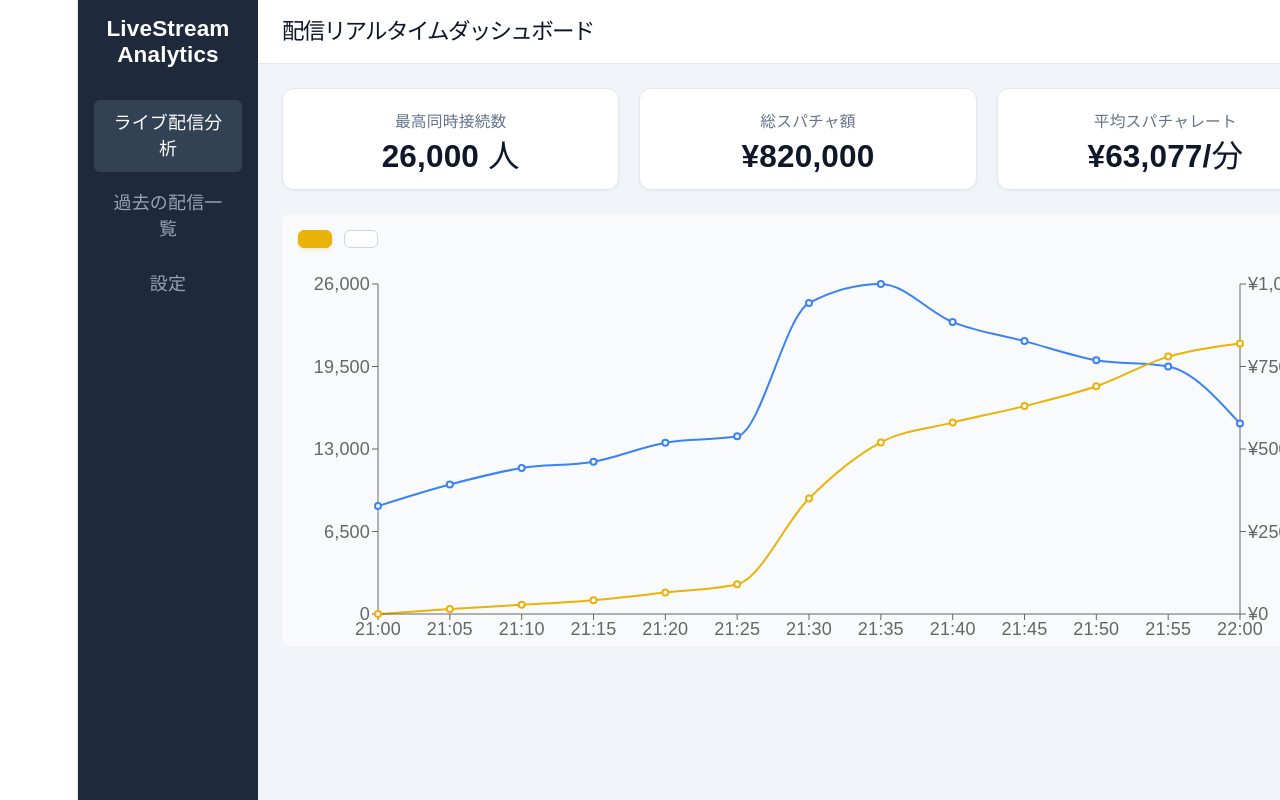
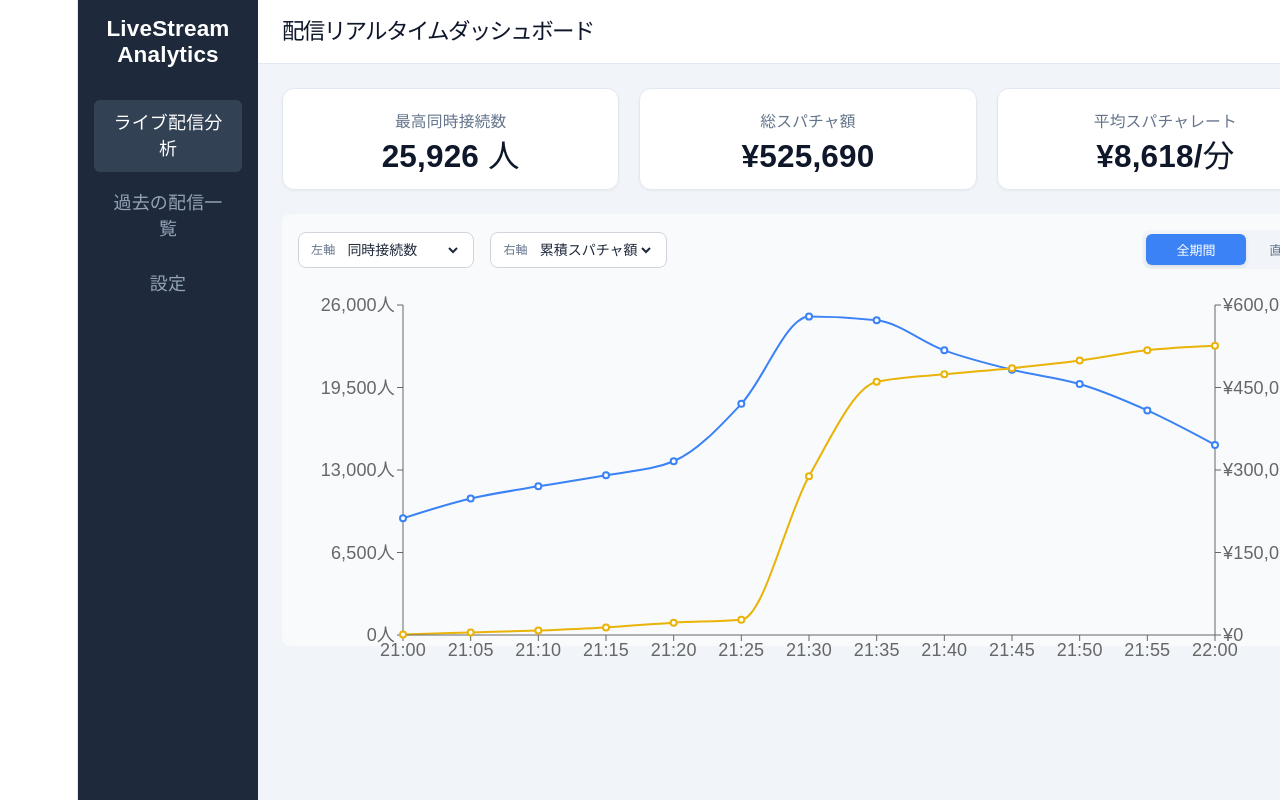
Before and after one commit to r-seko/livestream-dashboard, a React (Vite) app: page / in a window 1280 px wide. Shown: the top 800 px of the page. Built offline with nearby package versions, Linux system fonts and the light colour scheme.

Commit message:
feat: add dual-axis metric selectors and display mode toggles

```diff
--- a/index.html
+++ b/index.html
@@ -1,13 +1,15 @@
 <!doctype html>
 <html lang="en">
+
 <head>
   <meta charset="UTF-8" />
-    <link rel="icon" type="image/svg+xml" href="/favicon.svg" />
   <meta name="viewport" content="width=device-width, initial-scale=1.0" />
-    <title>my-livestream-dashboard</title>
+  <title>livestream-dashboard</title>
 </head>
+
 <body>
   <div id="root"></div>
   <script type="module" src="/src/main.tsx"></script>
 </body>
+
 </html>
--- a/src/components/StreamChart.module.css
+++ b/src/components/StreamChart.module.css
@@ -98,3 +98,99 @@
         opacity: 0.9;
     }
 }
+
+.controlPanel {
+    display: flex;
+    justify-content: space-between;
+    align-items: center;
+    margin-bottom: 16px;
+    gap: 16px;
+}
+
+.toggleContainer {
+    position: relative;
+    display: flex;
+    background: #f1f5f9;
+    padding: 4px;
+    border-radius: 8px;
+    width: 200px;
+    overflow: hidden;
+}
+
+.slider {
+    position: absolute;
+    top: 4px;
+    left: 4px;
+    width: calc(50% - 4px);
+    height: calc(100% - 8px);
+    background: #3b82f6;
+    border-radius: 6px;
+    box-shadow: 0 2px 4px rgba(0, 0, 0, 0.1);
+    transition: transform 0.25s cubic-bezier(0.4, 0, 0.2, 1);
+    z-index: 0;
+}
+
+.slideRight {
+    transform: translateX(100%);
+}
+
+.toggleBtn {
+    padding: 6px 12px;
+    font-size: 14px;
+    background: #ffffff;
+    border: none;
+    cursor: pointer;
+    transition: all 0.2s;
+}
+
+.toggleBtn {
+    position: relative;
+    z-index: 1;
+    flex: 1;
+    padding: 6px 0;
+    font-size: 13px;
+    font-weight: 600;
+    background: transparent;
+    border: none;
+    color: #64748b;
+    cursor: pointer;
+    text-align: center;
+    transition: color 0.2s ease;
+}
+
+.toggleBtn.active {
+    color: #ffffff;
+    background: transparent;
+}
+
+.selectGroupContainer {
+    display: flex;
+    gap: 16px;
+}
+
+.selectWrapper {
+    display: flex;
+    align-items: center;
+    gap: 8px;
+    background: #ffffff;
+    padding: 4px 12px;
+    border-radius: 8px;
+    border: 1px solid #d1d5db;
+}
+
+.selectLabel {
+    font-size: 12px;
+    font-weight: bold;
+    color: #64748b;
+    white-space: nowrap;
+}
+
+.select {
+    border: none;
+    background: transparent;
+    font-size: 14px;
+    color: #1e293b;
+    font-weight: 500;
+    cursor: pointer;
+    outline: none;
+}
--- a/src/components/StreamChart.tsx
+++ b/src/components/StreamChart.tsx
@@ -3,6 +3,23 @@ import { mockStreamData } from "../data/mockStreamData";
 import styles from "./StreamChart.module.css";
 import { useState } from "react";
 import type { StreamDataPoint } from "../data/mockStreamData";
+import { aggregateStreamData } from "../utils/streamUtils";
+
+const METRIC_CONFIG: Record<string, { label: string; unit: string; color: string; isPrefix?: boolean }> = {
+    viewers: { label: "同時接続数", unit: "人", color: "#3b82f6" },
+    cumulativeSuperChat: { label: "累積スパチャ額", unit: "¥", color: "#eab308", isPrefix: true },
+    instantSuperChat: { label: "スパチャ額", unit: "¥", color: "#ec4899", isPrefix: true },
+    chatRate: { label: "スパチャ回数", unit: "回", color: "#10b981" }
+};
+
+const formatMetricValue = (value: number | undefined, config: typeof METRIC_CONFIG[string]) => {
+    if (value === undefined) return "";
+    if (!config) return value.toLocaleString();
+
+    return config.isPrefix
+        ? `${config.unit}${value.toLocaleString()}`
+        : `${value.toLocaleString()}${config.unit}`;
+};
 
 const CustomTooltip = ({ active, payload, label }: any) => {
     if (!active || !payload || !payload.length) {
@@ -15,10 +32,13 @@ const CustomTooltip = ({ active, payload, label }: any) => {
             <div className={styles.tooltipLabel}>{label}</div>
 
             {payload.map((item: any) => {
-                const isViewers = item.dataKey === "viewers";
+                const config = METRIC_CONFIG[item.dataKey];
+                const labelText = config ? config.label : item.dataKey;
+
+
                 return (
                     <div key={item.dataKey} className={styles.tooltipItem} style={{ color: item.stroke }}>
-                        {isViewers ? "同時接続数" : "スパチャ額"}: {item.value?.toLocaleString()} {isViewers ? "人" : "円"}
+                        {labelText}: {formatMetricValue(item.value, config)}
                     </div>
                 );
             })}
@@ -32,26 +52,73 @@ const CustomTooltip = ({ active, payload, label }: any) => {
 
 export const StreamChart = () => {
 
-    const [scMode, setScMode] = useState<"cumulative" | "instant">("cumulative");
+    const [leftMetric, setLeftMetric] = useState<string>("viewers");
+    const [rightMetric, setRightMetric] = useState<string>("cumulativeSuperChat");
+    const [displayMode, setDisplayMode] = useState<"all" | "recent">("all");
+
+    const leftConfig = METRIC_CONFIG[leftMetric];
+    const rightConfig = METRIC_CONFIG[rightMetric];
+    const chartData = displayMode === "all"
+        ? aggregateStreamData(mockStreamData, 5)
+        : mockStreamData.slice(-15);
 
     return (
         <div className={styles.chartContainer}>
-            <div className={styles.btnContainer}>
-                <button
-                    onClick={() => setScMode("cumulative")}
-                    className={scMode === "cumulative" ? styles.activeBtn : styles.btn} />
-                <button
-                    onClick={() => setScMode("instant")}
-                    className={scMode === "instant" ? styles.activeBtn : styles.btn} />
+            <div className={styles.controlPanel}>
+                <div className={styles.selectGroupContainer}>
+                    <div className={styles.selectWrapper}>
+                        <span className={styles.selectLabel}>左軸</span>
+                        <select
+                            value={leftMetric}
+                            onChange={(e) => setLeftMetric(e.target.value)}
+                            className={styles.select}
+                        >
+                            {Object.entries(METRIC_CONFIG).map(([key, config]) => (
+                                <option key={key} value={key}>{config.label}</option>
+                            ))}
+                        </select>
+                    </div>
+                    <div className={styles.selectWrapper}>
+                        <span className={styles.selectLabel}>右軸</span>
+                        <select
+                            value={rightMetric}
+                            onChange={(e) => setRightMetric(e.target.value)}
+                            className={styles.select}
+                        >
+                            {Object.entries(METRIC_CONFIG).map(([key, config]) => (
+                                <option key={key} value={key}>{config.label}</option>
+                            ))}
+                        </select>
+                    </div>
+                </div>
+
+                <div className={styles.toggleContainer}>
+                    <div className={`${styles.slider} ${displayMode === "recent" ? styles.slideRight : ""}`} />
+
+                    <button
+                        className={`${styles.toggleBtn} ${displayMode === "all" ? styles.active : ""}`}
+                        onClick={() => setDisplayMode("all")}
+                    >
+                        全期間
+                    </button>
+
+                    <button
+                        className={`${styles.toggleBtn} ${displayMode === "recent" ? styles.active : ""}`}
+                        onClick={() => setDisplayMode("recent")}
+                    >
+                        直近15分
+                    </button>
+                </div>
             </div>
+
             <ResponsiveContainer width="100%" height={400}>
-                <LineChart data={mockStreamData} margin={{ top: 20, right: 50, left: 20, bottom: 20 }}>
+                <LineChart data={chartData} margin={{ top: 20, right: 60, left: 30, bottom: 20 }}>
                     <XAxis dataKey="time" />
-                    <YAxis yAxisId="left" tickFormatter={(value) => `${value.toLocaleString()}`} />
-                    <YAxis yAxisId="right" orientation="right" tickFormatter={(value) => `¥${value.toLocaleString()}`} />
+                    <YAxis yAxisId="left" width={75} tickFormatter={(value) => formatMetricValue(value, leftConfig)} />
+                    <YAxis yAxisId="right" width={75} orientation="right" tickFormatter={(value) => formatMetricValue(value, rightConfig)} />
                     <Tooltip content={<CustomTooltip />} />
-                    <Line yAxisId="left" type="monotone" dataKey="viewers" stroke="#3b82f6" strokeWidth={2} />
-                    <Line yAxisId="right" type="monotone" dataKey={scMode === "cumulative" ? "cumulativeSuperChat" : "instantSuperChat"} stroke="#eab308" strokeWidth={2} />
+                    <Line yAxisId="left" type="monotone" dataKey={leftMetric} stroke={leftConfig?.color || "#3b82f6"} strokeWidth={2} />
+                    <Line yAxisId="right" type="monotone" dataKey={rightMetric} stroke={rightConfig?.color || "#eab308"} strokeWidth={2} />
                 </LineChart>
             </ResponsiveContainer>
         </div >
--- a/src/data/mockStreamData.ts
+++ b/src/data/mockStreamData.ts
@@ -1,25 +1,79 @@
 export interface StreamDataPoint {
-    time: string;         // 計測時刻 (X軸)
-    viewers: number;      // 同時接続数 (Y軸1)
-    chatRate: number;     // 分間コメント数
-    cumulativeSuperChat: number; // 累積スパチャ額 (Y軸2)
-    instantSuperChat: number; //分間スパチャ
-    event: string;        // 配信内のトピック・イベント
+    time: string;                 // 計測時刻 (X軸)
+    viewers: number;              // 同時接続数
+    chatRate: number;             // 分間コメント数
+    cumulativeSuperChat: number;  // 累積スパチャ額
+    instantSuperChat: number;     // 分間スパチャ額
+    event: string;                // 配信内のトピック
 }
 
-// 1時間の配信を想定したモックデータ
-export const mockStreamData: StreamDataPoint[] = [
-    { time: "21:00", viewers: 8500, chatRate: 45, cumulativeSuperChat: 0, instantSuperChat: 0, event: "配信開始" },
-    { time: "21:05", viewers: 10200, chatRate: 60, cumulativeSuperChat: 15000, instantSuperChat: 15000, event: "" },
-    { time: "21:10", viewers: 11500, chatRate: 55, cumulativeSuperChat: 28000, instantSuperChat: 13000, event: "" },
-    { time: "21:15", viewers: 12000, chatRate: 70, cumulativeSuperChat: 42000, instantSuperChat: 14000, event: "雑談・企画告知" },
-    { time: "21:20", viewers: 13500, chatRate: 95, cumulativeSuperChat: 65000, instantSuperChat: 23000, event: "" },
-    { time: "21:25", viewers: 14000, chatRate: 110, cumulativeSuperChat: 90000, instantSuperChat: 25000, event: "カウントダウン開始" },
-    { time: "21:30", viewers: 24500, chatRate: 480, cumulativeSuperChat: 350000, instantSuperChat: 260000, event: "★新衣装お披露目！" },
-    { time: "21:35", viewers: 26000, chatRate: 320, cumulativeSuperChat: 520000, instantSuperChat: 170000, event: "スクショタイム" },
-    { time: "21:40", viewers: 23000, chatRate: 180, cumulativeSuperChat: 580000, instantSuperChat: 60000, event: "" },
-    { time: "21:45", viewers: 21500, chatRate: 140, cumulativeSuperChat: 630000, instantSuperChat: 50000, event: "新グッズ告知" },
-    { time: "21:50", viewers: 20000, chatRate: 125, cumulativeSuperChat: 690000, instantSuperChat: 60000, event: "" },
-    { time: "21:55", viewers: 19500, chatRate: 160, cumulativeSuperChat: 780000, instantSuperChat: 90000, event: "エンディング・スパチャ読み" },
-    { time: "22:00", viewers: 15000, chatRate: 80, cumulativeSuperChat: 820000, instantSuperChat: 40000, event: "配信終了" }
+// 5分刻みのデータを「チェックポイント」として定義
+const checkpoints = [
+    { min: 0, time: "21:00", viewers: 8500, chatRate: 45, instant: 0, event: "配信開始" },
+    { min: 5, time: "21:05", viewers: 10200, chatRate: 60, instant: 3000, event: "" },
+    { min: 10, time: "21:10", viewers: 11500, chatRate: 55, instant: 2600, event: "" },
+    { min: 15, time: "21:15", viewers: 12000, chatRate: 70, instant: 2800, event: "雑談・企画告知" },
+    { min: 20, time: "21:20", viewers: 13500, chatRate: 95, instant: 4600, event: "" },
+    { min: 25, time: "21:25", viewers: 14000, chatRate: 110, instant: 5000, event: "カウントダウン開始" },
+    { min: 30, time: "21:30", viewers: 24500, chatRate: 480, instant: 260000, event: "★新衣装お披露目！" }, // 瞬間最高
+    { min: 35, time: "21:35", viewers: 26000, chatRate: 320, instant: 170000, event: "スクショタイム" },
+    { min: 40, time: "21:40", viewers: 23000, chatRate: 180, instant: 12000, event: "" },
+    { min: 45, time: "21:45", viewers: 21500, chatRate: 140, instant: 10000, event: "新グッズ告知" },
+    { min: 50, time: "21:50", viewers: 20000, chatRate: 125, instant: 12000, event: "" },
+    { min: 55, time: "21:55", viewers: 19500, chatRate: 160, instant: 18000, event: "エンディング・スパチャ読み" },
+    { min: 60, time: "22:00", viewers: 15000, chatRate: 80, instant: 8000, event: "配信終了" }
 ];
+
+const generateOneMinuteData = (): StreamDataPoint[] => {
+    const data: StreamDataPoint[] = [];
+    let currentCumulative = 0;
+
+    // 0分から60分まで、1分刻みでループ（計61ポイント）
+    for (let i = 0; i <= 60; i++) {
+        // 現在の分が、どのチェックポイントの間にあるかを特定
+        const startIndex = checkpoints.findIndex((cp, idx) => i >= cp.min && i < (checkpoints[idx + 1]?.min ?? 61));
+        const startCp = checkpoints[startIndex];
+        const endCp = checkpoints[startIndex + 1] || startCp;
+
+        // 線形補間の比率を計算 (0.0 〜 1.0)
+        const ratio = startCp.min === endCp.min ? 1 : (i - startCp.min) / (endCp.min - startCp.min);
+
+        // 1分ごとの時間を文字列化
+        const hour = 21 + Math.floor(i / 60);
+        const minStr = String(i % 60).padStart(2, "0");
+        const timeStr = `${hour}:${minStr}`;
+
+        // 同接数とコメント数を滑らかに補間し、リアルな微細ノイズを加算
+        const noise = Math.floor((Math.random() - 0.5) * 150);
+        const viewers = Math.max(0, Math.floor(startCp.viewers + (endCp.viewers - startCp.viewers) * ratio) + noise);
+        const chatRate = Math.max(0, Math.floor(startCp.chatRate + (endCp.chatRate - startCp.chatRate) * ratio) + Math.floor(noise / 10));
+
+        // スパチャは「イベントの瞬間」にピンポイントでドカンと発生させ、平時はゆるやかに散らす
+        let instantSuperChat = 0;
+        if (i === startCp.min) {
+            instantSuperChat = startCp.instant; // チェックポイントぴったりの分に元の額を発生
+        } else {
+            // 平時の1分間のマイルドなスパチャ
+            instantSuperChat = Math.random() > 0.7 ? Math.floor(Math.random() * 2000) : Math.floor(Math.random() * 300);
+        }
+
+        // 累積スパチャ額を毎分正しく加算
+        currentCumulative += instantSuperChat;
+
+        // イベントテキストは元の分にのみ付与
+        const event = i === startCp.min ? startCp.event : "";
+
+        data.push({
+            time: timeStr,
+            viewers,
+            chatRate,
+            cumulativeSuperChat: currentCumulative,
+            instantSuperChat,
+            event
+        });
+    }
+
+    return data;
+};
+
+export const mockStreamData = generateOneMinuteData();
--- /dev/null
+++ b/src/utils/streamUtils.ts
@@ -0,0 +1,27 @@
+import type { StreamDataPoint } from "../data/mockStreamData";
+
+export const aggregateStreamData = (data: StreamDataPoint[], intervalMinutes: number): StreamDataPoint[] => {
+    const aggregated: StreamDataPoint[] = [];
+
+    for (let i = 0; i < data.length; i += intervalMinutes) {
+        const chunk = data.slice(i, i + intervalMinutes);
+        if (chunk.length === 0) continue;
+
+        const avgViewers = Math.floor(chunk.reduce((sum, d) => sum + d.viewers, 0) / chunk.length);
+        const avgChatRate = Math.floor(chunk.reduce((sum, d) => sum + d.chatRate, 0) / chunk.length);
+        const sumInstant = chunk.reduce((sum, d) => sum + d.instantSuperChat, 0);
+        const lastCumulative = chunk[chunk.length - 1].cumulativeSuperChat;
+        const foundEvent = chunk.find(d => d.event !== "")?.event || "";
+
+        aggregated.push({
+            time: chunk[0].time,
+            viewers: avgViewers,
+            chatRate: avgChatRate,
+            instantSuperChat: sumInstant,
+            cumulativeSuperChat: lastCumulative,
+            event: foundEvent
+        });
+    }
+
+    return aggregated;
+};
```
Lines whose indentation alone changed are shown as unchanged.
